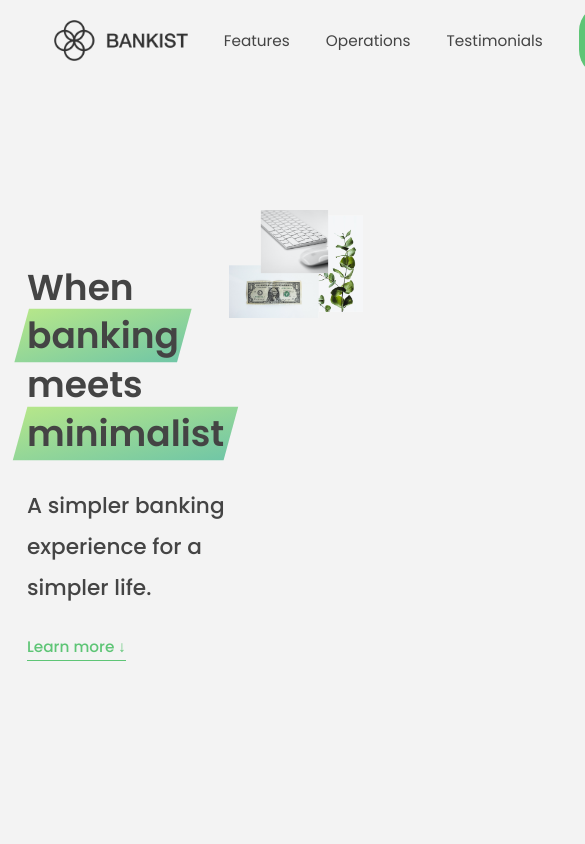
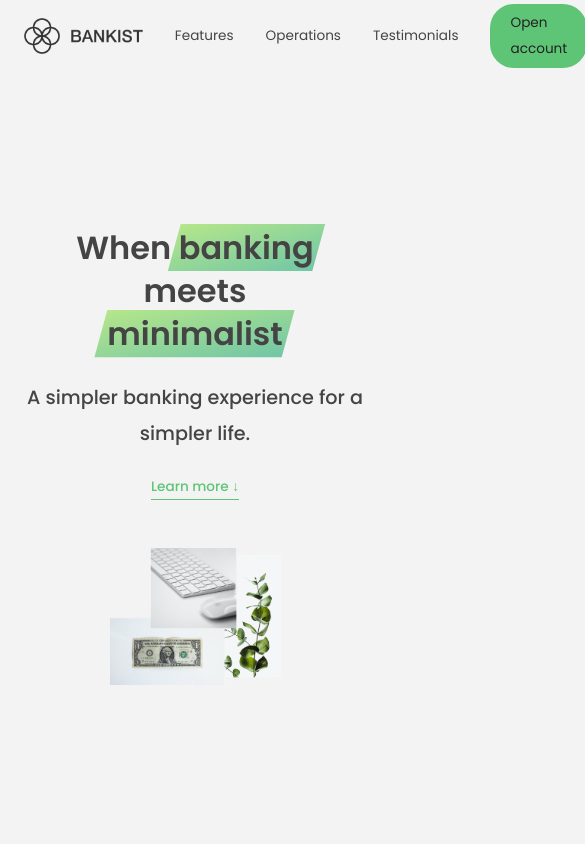
Before and after one commit to SuperUser-Gump/Bankist, a website built with Parcel: page index.html in a window 390 px wide. Shown: the top 844 px of the page, 585 px wide, since content can reach past the window. Built offline with nearby package versions, Linux system fonts and the light colour scheme.

Commit message:
style: Add media query for tablets
- Added media query for landscape tablets add 944px.
- Reduced font size to 8px.
- Removed navigation horizontal padding.
- Centered content in the header.
- Reduced vertical padding between sections to 10rem.
- Removed features margin.

```diff
--- a/src/sass/base/_base.scss
+++ b/src/sass/base/_base.scss
@@ -6,6 +6,7 @@
 
 $bp-largest: 84em; // 1344px
 $bp-large: 75em; // 1200px
+$bp-medium: 59em; // 944px
 
 html {
   font-size: 62.5%;
@@ -13,6 +14,10 @@ html {
 
   @media only screen and (max-width: $bp-large) {
     font-size: 56.25%;
+  }
+
+  @media only screen and (max-width: $bp-medium) {
+    font-size: 50%;
   }
 }
 
--- a/src/sass/base/_utilities.scss
+++ b/src/sass/base/_utilities.scss
@@ -25,6 +25,10 @@
   border-top: 1px solid $color-grey-3;
 
   transition: transform 1s, opacity 1s;
+
+  @media only screen and (max-width: $bp-medium) {
+    padding: 10rem 3rem;
+  }
 
   &__title {
     max-width: 80rem;
--- a/src/sass/layout/_header.scss
+++ b/src/sass/layout/_header.scss
@@ -21,6 +21,19 @@
     @media only screen and (max-width: $bp-largest) {
       max-width: 105rem;
     }
+
+    @media only screen and (max-width: $bp-medium) {
+      grid-template-columns: 1fr;
+      justify-items: center;
+      row-gap: 6rem;
+    }
+  }
+
+  &__text-box,
+  &__img-box {
+    @media only screen and (max-width: $bp-medium) {
+      text-align: center;
+    }
   }
 
   &__text-box > :not(:last-child) {
@@ -32,6 +45,11 @@
     grid-column: 2 / 3;
     grid-row: 1 / span 4;
     transform: translateY(-6rem);
+
+    @media only screen and (max-width: $bp-medium) {
+      width: 50%;
+      transform: translateY(0);
+    }
   }
 }
 
--- a/src/sass/layout/_navigation.scss
+++ b/src/sass/layout/_navigation.scss
@@ -9,6 +9,10 @@
 
   @media only screen and (max-width: $bp-largest) {
     padding: 0 3rem;
+  }
+
+  @media only screen and (max-width: $bp-medium) {
+    padding: 0;
   }
 
   .sticky {
--- a/src/sass/pages/_home.scss
+++ b/src/sass/pages/_home.scss
@@ -5,6 +5,10 @@
   grid-template-columns: 1fr 1fr;
   gap: 4rem;
   margin: 0 12rem;
+
+  @media only screen and (max-width: $bp-medium) {
+    margin: 0;
+  }
 
   &__img {
     width: 100%;
```
